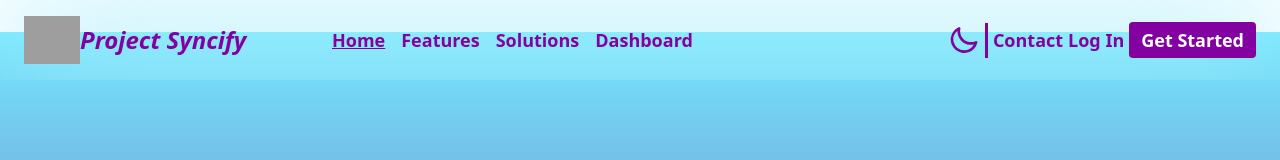
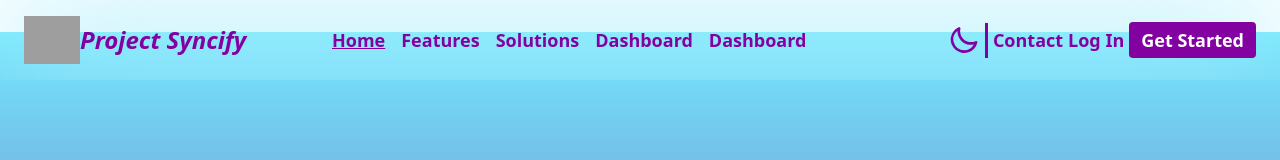
Before and after one commit to TechBuilderTeam/Project-Syncify, a React (Vite) app: page / in a window 1280 px wide. Shown: the top 160 px of the page. Built offline with nearby package versions, Linux system fonts and the light colour scheme; grey boxes are pictures that could not be loaded.

Commit message:
navabr changes

```diff
--- a/src/components/Home/Home.jsx
+++ b/src/components/Home/Home.jsx
@@ -6,7 +6,7 @@ import HomeEmailSection from "../Pages/Home/HomeEmailSection/HomeEmailSection";
 
 import CustomerSection from "../Pages/Home/CustomerSection/CustomerSection";
 // import Login from "../Pages/Login/login";
-import Banner from "./banner";
+import Banner from "./Banner";
 
 import Features from "../Pages/Home/Features/Features";
 const Home = () => {
--- a/src/pages/shared/Navbar.jsx
+++ b/src/pages/shared/Navbar.jsx
@@ -68,7 +68,16 @@ const Navbar = ({ handleThemeChange }) => {
             >
                 Dashboard
             </NavLink>
-            {/* <NavLink
+            <NavLink
+                to="/dashboard/profile"
+                className={({ isActive }) =>
+                    isActive
+                        ? "text-[#8401A1] dark:text-[#73e9fe] font-bold underline underline-offset-3"
+                        : "text-[#8401A1] dark:text-[#73e9fe]"
+                }
+            >
+                Dashboard
+            </NavLink>
             {/* <NavLink
                 to="/contact"
                 className={({ isActive }) =>
```
